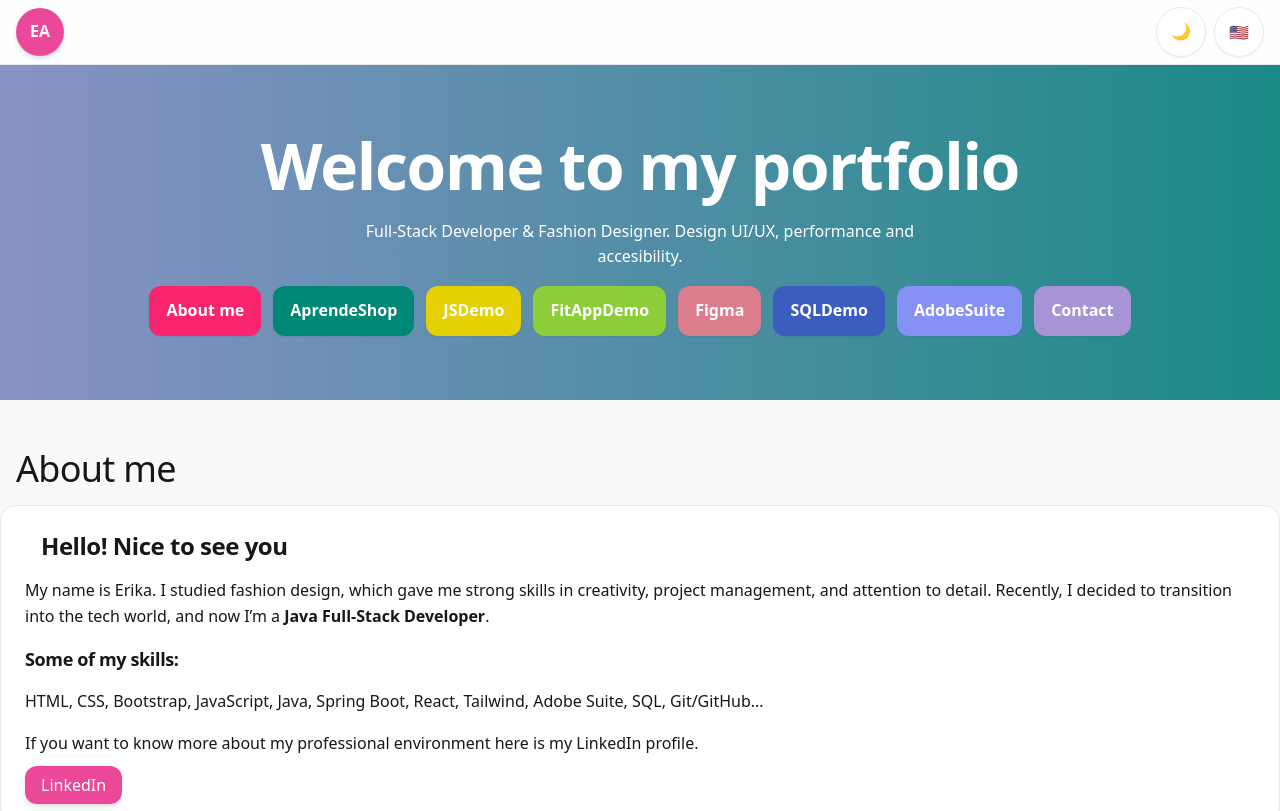
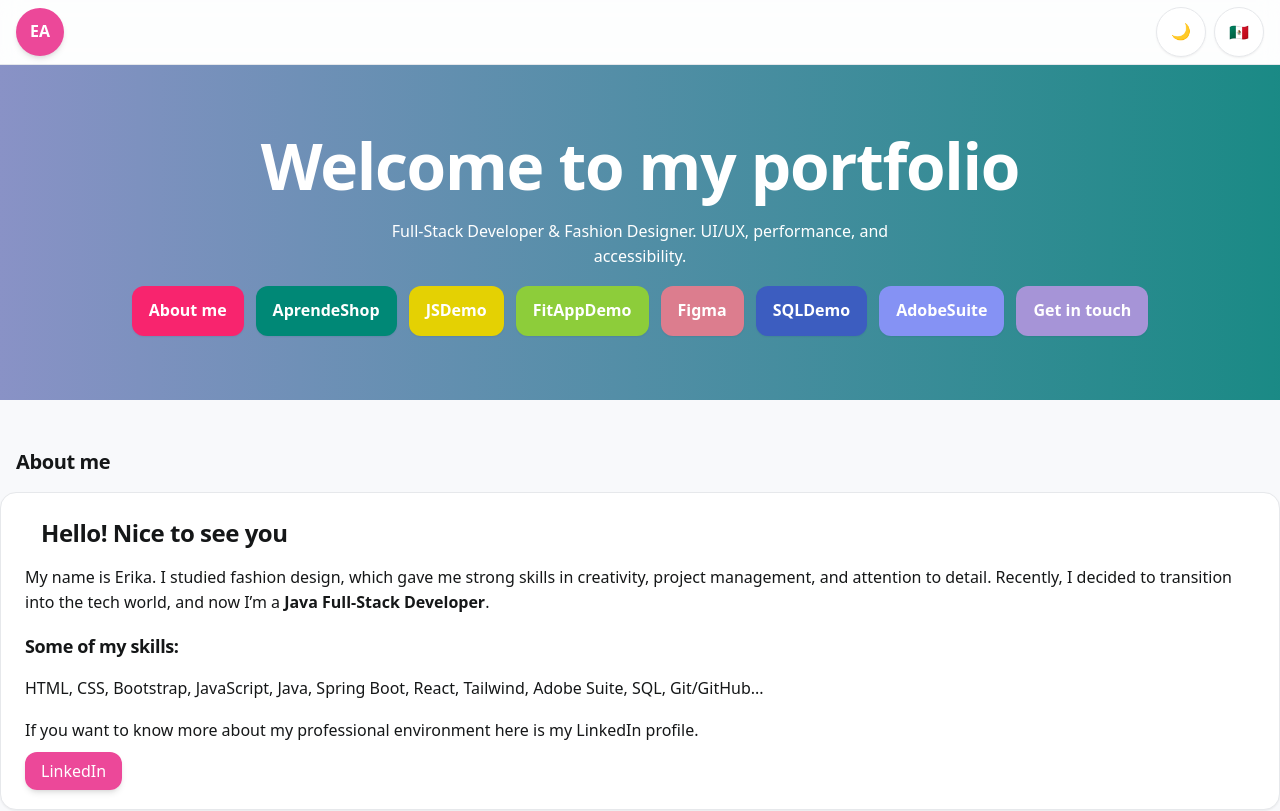
Before and after one commit to Erikaahide/FrontendPortfolio, a React (Vite) app: page / in a window 1280 px wide. Shown: the top 811 px of the page. Built offline with nearby package versions, Linux system fonts and the light colour scheme.

Commit message:
bilingual toggle

```diff
--- a/package.json
+++ b/package.json
@@ -10,8 +10,10 @@
     "preview": "vite preview"
   },
   "dependencies": {
+    "i18next": "^25.6.0",
     "react": "^19.1.1",
-    "react-dom": "^19.1.1"
+    "react-dom": "^19.1.1",
+    "react-i18next": "^16.0.1"
   },
   "devDependencies": {
     "@eslint/js": "^9.35.0",
--- a/src/App.jsx
+++ b/src/App.jsx
@@ -1,112 +1,10 @@
-import React, { useEffect, useState } from "react";
+import React, { useState } from "react";
+import Navbar from "./components/Navbar";
+import HeroHome from "./components/HeroHome";
+import Section from "./components/Section";
+import "./i18n"; // importa la configuración de idiomas
 
-// --- Simple theme hook (light/dark) ----------------------------------------
-function useTheme() {
-  const [theme, setTheme] = React.useState("light");
-
-  React.useEffect(() => {
-    const saved = localStorage.getItem("theme");
-    if (saved === "light" || saved === "dark") {
-      setTheme(saved);
-      document.documentElement.dataset.theme = saved;
-      return;
-    }
-    const prefersDark = window.matchMedia && window.matchMedia("(prefers-color-scheme: dark)").matches;
-    const initial = prefersDark ? "dark" : "light";
-    setTheme(initial);
-    document.documentElement.dataset.theme = initial;
-  }, []);
-
-  const toggle = () => {
-    const next = theme === "dark" ? "light" : "dark";
-    setTheme(next);
-    document.documentElement.dataset.theme = next;
-    localStorage.setItem("theme", next);
-  };
-
-  return { theme, toggle };
-}
-
-// --- UI: Theme Toggle -------------------------------------------------------
-function ThemeToggle({ className = "" }) {
-  const { theme, toggle } = useTheme();
-  return (
-    <button className={`btn btn-circle ${className}`} onClick={toggle} aria-label="Toggle theme">
-      <span aria-hidden>{theme === "dark" ? "☀️" : "🌙"}</span>
-      <span className="sr-only">Change theme</span>
-    </button>
-  );
-}
-
-// --- UI: Navbar -------------------------------------------------------------
-function Navbar({ lang, setLang }) {
-  return (
-    <header className="navbar">
-      <div className="navbar-inner flex justify-between items-center px-4 w-full">
-        <div className="left-icons flex gap-2">
-          <a
-            href="#home"
-            className="bg-pink-500 hover:bg-pink-600 text-white font-medium
-               w-12 h-12 rounded-full shadow-md transition duration-300
-               flex items-center justify-center"
-            style={{ paddingInline: ".5rem" }}
-          >
-            <strong>EA</strong>
-          </a>
-        </div>
-
-        <div className="right-icons flex gap-2">
-          <ThemeToggle />
-          <button
-            className="btn btn-circle text-xl"
-            onClick={() => setLang(prev => (prev === "en" ? "es" : "en"))}
-            aria-label="Toggle language"
-          >
-            {lang === "en" ? "🇲🇽" : "🇺🇸"}
-          </button>
-        </div>
-      </div>
-    </header>
-  );
-}
-
-// --- Section: Hero Home -----------------------------------------------------
-function HeroHome() {
-  return (
-    <section id="home" className="hero dynamic-bg" style={{ padding: "4rem 0", color: "white", width: "100vw" }}>
-      <div className="container" style={{ maxWidth: "100%" }}>
-        <h1 className="hero-title">Welcome to my portfolio</h1>
-        <p className="hero-sub">
-          Full‑Stack Developer & Fashion Designer. Design UI/UX, performance and accesibility.
-        </p>
-        <div style={{ display: "flex", gap: "0.75rem", justifyContent: "center", flexWrap: "wrap" }}>
-          <a href="#about" className="btn btn-primary">About me</a>
-          <a href="#aprendeShop" className="btn btn-accent3">AprendeShop</a>
-          <a href="#JS" className="btn btn-accent5">JSDemo</a>
-          <a href="#fitapp" className="btn btn-accent2">FitAppDemo</a>
-          <a href="#figma" className="btn btn-accent7">Figma</a>
-          <a href="#SQL" className="btn btn-accent6">SQLDemo</a>
-          <a href="#adobe" className="btn btn-accent4">AdobeSuite</a>
-          <a href="#contact" className="btn btn-accent">Contact</a>
-        </div>
-      </div>
-    </section>
-  );
-}
-
-// --- Placeholder sections to scroll (replace later with pages/routes) --
-function Section({ id, title, children }) {
-  return (
-    <section id={id} className="container stack" style={{ padding: "3rem 0" }}>
-      <h2>{title}</h2>
-      <div className="card">{children}</div>
-    </section>
-  );
-}
-
-// --- App --------------------------------------------------------------------
 export default function App() {
-  const [lang, setLang] = useState("en");
   const [showModal, setShowModal] = useState(false);
 
   return (
@@ -304,6 +202,7 @@ export default function App() {
             </div>
           </div>
         </Section>
+
       </main>
       <footer className="container" style={{ padding: "2rem 0", opacity: .8 }}>
         <small className="muted">© {new Date().getFullYear()} ErikaA. All rights reserved.</small>
--- /dev/null
+++ b/src/components/HeroHome.jsx
@@ -0,0 +1,25 @@
+import React from "react";
+import { useTranslation } from "react-i18next";
+
+export default function HeroHome() {
+  const { t } = useTranslation();
+
+  return (
+    <section id="home" className="hero dynamic-bg" style={{ padding: "4rem 0", color: "white", width: "100vw" }}>
+      <div className="container" style={{ maxWidth: "100%" }}>
+        <h1 className="hero-title">{t("hero_title")}</h1>
+        <p className="hero-sub">{t("hero_sub")}</p>
+        <div className="flex gap-3 justify-center flex-wrap mt-4">
+          <a href="#about" className="btn btn-primary">{t("about_title")}</a>
+          <a href="#aprendeShop" className="btn btn-accent3">AprendeShop</a>
+          <a href="#JS" className="btn btn-accent5">JSDemo</a>
+          <a href="#fitapp" className="btn btn-accent2">FitAppDemo</a>
+          <a href="#figma" className="btn btn-accent7">Figma</a>
+          <a href="#SQL" className="btn btn-accent6">SQLDemo</a>
+          <a href="#adobe" className="btn btn-accent4">AdobeSuite</a>
+          <a href="#contact" className="btn btn-accent">{t("contact_title")}</a>
+        </div>
+      </div>
+    </section>
+  );
+}
--- /dev/null
+++ b/src/components/Navbar.jsx
@@ -0,0 +1,39 @@
+import React from "react";
+import { useTranslation } from "react-i18next";
+import ThemeToggle from "./ThemeToggle";
+
+export default function Navbar() {
+  const { i18n } = useTranslation();
+  const toggleLang = () => {
+    const next = i18n.language === "en" ? "es" : "en";
+    i18n.changeLanguage(next);
+  };
+
+  return (
+    <header className="navbar">
+      <div className="navbar-inner flex justify-between items-center px-4 w-full">
+        <div className="left-icons flex gap-2">
+          <a
+            href="#home"
+            className="bg-pink-500 hover:bg-pink-600 text-white font-medium
+               w-12 h-12 rounded-full shadow-md transition duration-300
+               flex items-center justify-center"
+          >
+            <strong>EA</strong>
+          </a>
+        </div>
+
+        <div className="right-icons flex gap-2">
+          <ThemeToggle />
+          <button
+            className="btn btn-circle text-xl"
+            onClick={toggleLang}
+            aria-label="Toggle language"
+          >
+            {i18n.language === "en" ? "🇲🇽" : "🇺🇸"}
+          </button>
+        </div>
+      </div>
+    </header>
+  );
+}
--- /dev/null
+++ b/src/components/Section.jsx
@@ -0,0 +1,10 @@
+import React from "react";
+
+export default function Section({ id, title, children }) {
+  return (
+    <section id={id} className="container stack" style={{ padding: "3rem 0" }}>
+      <h2 className="text-xl font-bold mb-4">{title}</h2>
+      <div className="card">{children}</div>
+    </section>
+  );
+}
--- /dev/null
+++ b/src/components/ThemeToggle.jsx
@@ -0,0 +1,41 @@
+import React from "react";
+
+function useTheme() {
+  const [theme, setTheme] = React.useState("light");
+
+  React.useEffect(() => {
+    const saved = localStorage.getItem("theme");
+    if (saved === "light" || saved === "dark") {
+      setTheme(saved);
+      document.documentElement.dataset.theme = saved;
+      return;
+    }
+    const prefersDark = window.matchMedia("(prefers-color-scheme: dark)").matches;
+    const initial = prefersDark ? "dark" : "light";
+    setTheme(initial);
+    document.documentElement.dataset.theme = initial;
+  }, []);
+
+  const toggle = () => {
+    const next = theme === "dark" ? "light" : "dark";
+    setTheme(next);
+    document.documentElement.dataset.theme = next;
+    localStorage.setItem("theme", next);
+  };
+
+  return { theme, toggle };
+}
+
+export default function ThemeToggle({ className = "" }) {
+  const { theme, toggle } = useTheme();
+  return (
+    <button
+      className={`btn btn-circle ${className}`}
+      onClick={toggle}
+      aria-label="Toggle theme"
+    >
+      <span aria-hidden>{theme === "dark" ? "☀️" : "🌙"}</span>
+      <span className="sr-only">Change theme</span>
+    </button>
+  );
+}
--- /dev/null
+++ b/src/i18n.js
@@ -0,0 +1,15 @@
+import i18n from "i18next";
+import { initReactI18next } from "react-i18next";
+import en from "./locales/en.json";
+import es from "./locales/es.json";
+
+i18n
+  .use(initReactI18next)
+  .init({
+    resources: { en: { translation: en }, es: { translation: es } },
+    lng: "en",
+    fallbackLng: "en",
+    interpolation: { escapeValue: false }
+  });
+
+export default i18n;
--- /dev/null
+++ b/src/locales/en.json
@@ -0,0 +1,9 @@
+{
+    "hero_title": "Welcome to my portfolio",
+    "hero_sub": "Full-Stack Developer & Fashion Designer. UI/UX, performance, and accessibility.",
+    "about_title": "About me",
+    "about_intro": "Hello! Nice to see you",
+    "about_text": "My name is Erika. I studied fashion design, which gave me strong skills in creativity, project management, and attention to detail. Recently, I decided to transition into tech, and now I’m a Java Full-Stack Developer.",
+    "skills_title": "Some of my skills:",
+    "contact_title": "Get in touch"
+  }
--- /dev/null
+++ b/src/locales/es.json
@@ -0,0 +1,9 @@
+{
+    "hero_title": "Bienvenid@ a mi portafolio",
+    "hero_sub": "Desarrolladora Full-Stack y Diseñadora de Moda. Diseño UI/UX, rendimiento y accesibilidad.",
+    "about_title": "Sobre mí",
+    "about_intro": "¡Hola! Qué gusto verte",
+    "about_text": "Me llamo Erika. Estudié diseño de moda, lo que me dio habilidades sólidas en creatividad, gestión de proyectos y atención al detalle. Recientemente decidí transicionar al mundo tech, y ahora soy Desarrolladora Full-Stack Java.",
+    "skills_title": "Algunas de mis habilidades:",
+    "contact_title": "Contacto"
+  }
--- a/src/main.jsx
+++ b/src/main.jsx
@@ -1,5 +1,6 @@
 import { StrictMode } from 'react'
 import { createRoot } from 'react-dom/client'
+import "./i18n";
 // 1) tokens PRIMERO
 import "./styles/tokens.css";
 
```
Also changed, not shown: 1 other file (tests, documents, lock files or other folders).
